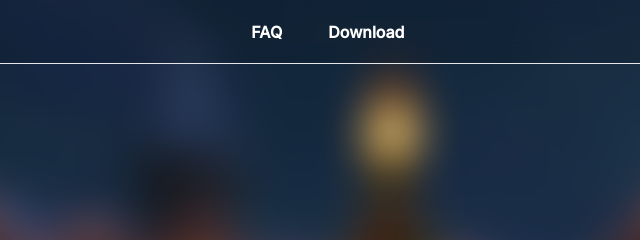
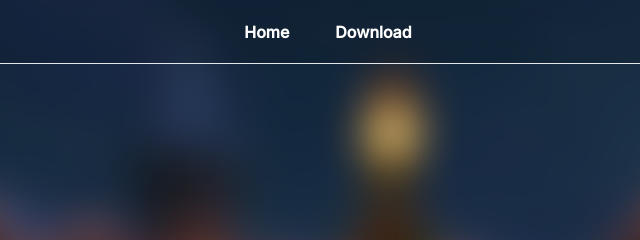
Before and after one commit to Project-Light-BE/project-light-site, a plain HTML site: page faq.html in a window 1280 px wide. Shown: the top 240 px of the page, 302-942 px from the left. Drawn offline with nearby package versions, Linux system fonts and the light colour scheme.

Commit message:
Update faq.html

```diff
--- a/faq.html
+++ b/faq.html
@@ -31,8 +31,8 @@
             </div>
             <div class="nav-button">
               <div class="flex space-x-4 text-gray-900">
-                <a href="/faq.html" style="color: white; font-weight: 700"
-                  >FAQ</a
+                <a href="/" style="color: white; font-weight: 700"
+                  >Home</a
                 >
                 <a href="https://dsc.gg/projectlight">Download</a>
               </div>
```
